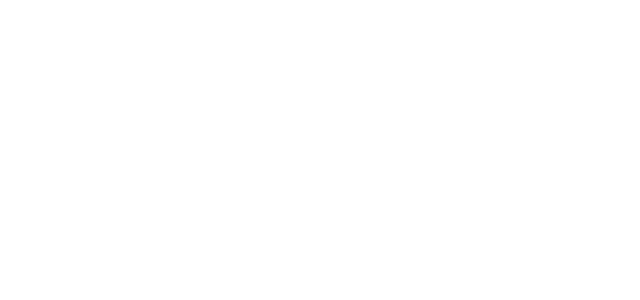
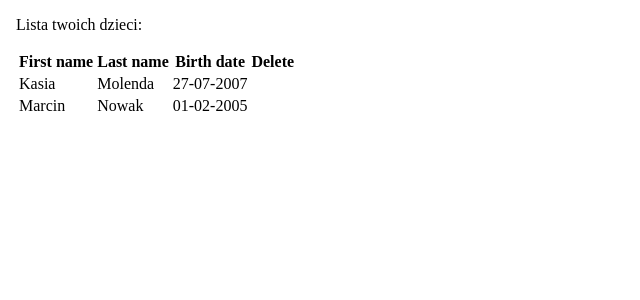
Before and after one commit to KatarzynaMolenda/BabySitterLocally, an Angular app: page /manage-children in a window 1280 px wide. Before the commit this address led to /. Shown: the top 300 px of the page, without its empty margins (0-640 px from the left). Built offline with nearby package versions, Linux system fonts and the light colour scheme; no server answers.

Commit message:
added child.service and manage-children.component only a draft now

```diff
--- a/src/app/main-view/main-view.component.html
+++ b/src/app/main-view/main-view.component.html
@@ -11,6 +11,8 @@
   <button [routerLink]="['../need']">I need help</button>
   <button [routerLink]="['../offer']">I offer help</button>
 </div>
+<hr>
+<div><button [routerLink]="['../manage-children']">Manage your children</button></div>
 
 </body>
 </html>
--- /dev/null
+++ b/src/app/manage-children/manage-children.component.html
@@ -0,0 +1,27 @@
+<!DOCTYPE html>
+<html lang="en">
+<head>
+  <meta charset="UTF-8">
+  <title>Register</title>
+</head>
+<body>
+<div><p>Lista twoich dzieci:</p></div>
+<table>
+  <thead>
+  <tr>
+    <th>First name</th>
+    <th>Last name</th>
+    <th>Birth date</th>
+    <th>Delete</th>
+  </tr>
+  </thead>
+  <tbody>
+  <tr *ngFor="let child of children">
+    <td>{{child.firstName}}</td>
+    <td>{{child.lastName}}</td>
+    <td>{{child.birthDate}}</td>
+  </tr>
+  </tbody>
+</table>
+</body>
+</html>
--- /dev/null
+++ b/src/app/manage-children/manage-children.component.ts
@@ -0,0 +1,20 @@
+import {Component, OnInit} from '@angular/core';
+import {HttpClient} from '@angular/common/http';
+import {ActivatedRoute, Router} from '@angular/router';
+import {ChildService} from '../services/child.service';
+
+@Component({
+  selector: 'app-manage-children',
+  templateUrl: './manage-children.component.html'
+})
+
+export class ManageChildrenComponent extends ChildService implements OnInit  {
+  constructor(public httpClient: HttpClient, private activeRoute: ActivatedRoute, private router: Router) {
+    super(httpClient);
+  }
+
+  ngOnInit(): void {
+    this.loadData();
+  }
+
+}
--- /dev/null
+++ b/src/app/services/child.service.ts
@@ -0,0 +1,59 @@
+import {Injectable, OnInit} from '@angular/core';
+import {HttpClient} from '@angular/common/http';
+import {Child} from '../model/child';
+
+
+@Injectable({
+  providedIn: 'root'
+})
+
+export class ChildService implements OnInit {
+  constructor(public httpClient: HttpClient) {
+  }
+
+  newChild: Child = {
+    id: 0,
+    firstName: '',
+    lastName: '',
+    birthDate: ''
+  };
+
+  children: Child[] = [{
+    firstName: 'Kasia',
+    lastName: 'Molenda',
+    birthDate: '27-07-2007'
+  },
+    {
+      firstName: 'Marcin',
+      lastName: 'Nowak',
+      birthDate: '01-02-2005'
+    }];
+
+  private url = 'http://localhost:8080/child';
+
+  // tslint:disable-next-line:contextual-lifecycle
+  ngOnInit(): void {
+    this.loadData();
+  }
+
+  loadData(): void {
+    this.httpClient.get<Child[]>(this.url)
+      .subscribe(children => this.children = children);
+  }
+
+  delete(id: number): void {
+    this.httpClient.delete(this.url + '/' + id)
+      .subscribe(() => this.loadData());
+  }
+
+  createChild(): void {
+    this.httpClient.post<Child>(this.url, this.newChild)
+      .subscribe(child => this.children.push());
+
+  }
+
+  getChild(child: Child, id: number): void {
+    this.httpClient.get<Child>(this.url + id)
+      .subscribe(childFromHttps => child = childFromHttps);
+  }
+}
```
Also changed, not shown: src/app/app.module.ts (+6 -1 lines).
